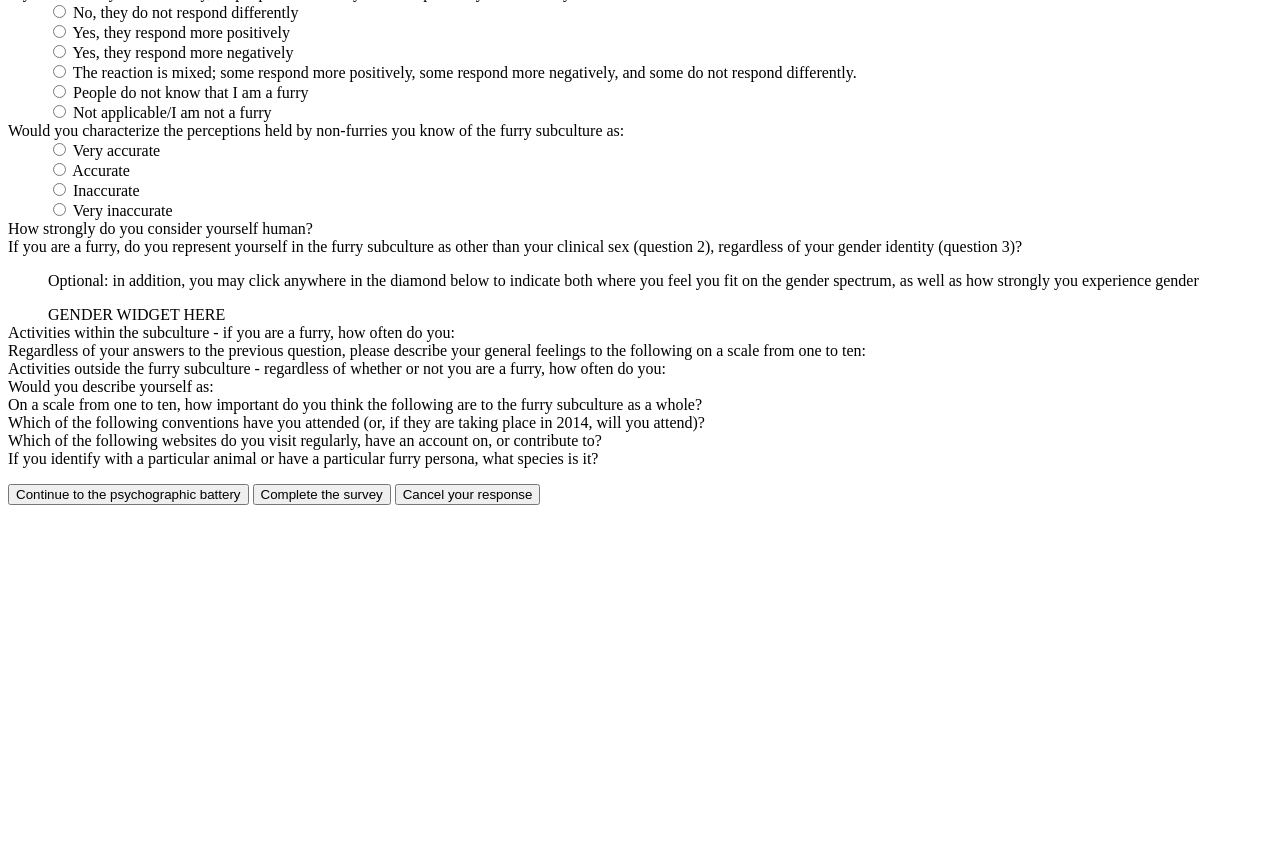
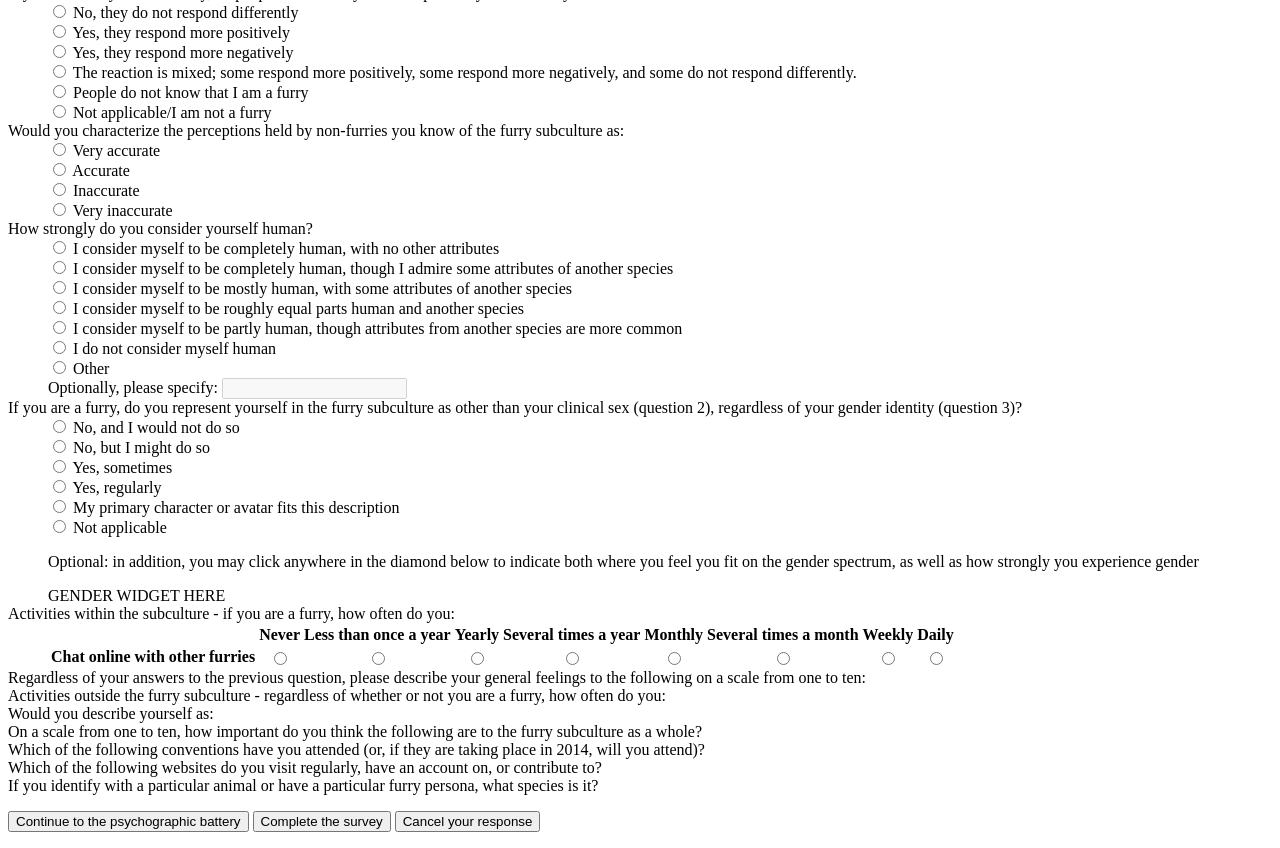
Before and after one commit to adjspecies/furrypoll, a Flask app: page /survey/overview/ in a window 1280 px wide. Shown: the part 3134-3982 px from the top of the page. Before the commit the page ends 3639 px from the top, so only its background shows below. Run offline with Flask 2, Linux system fonts and the light colour scheme; the visitor is signed in with stand-in values (Sample User, id 1); data that the repository does not hold is empty; parts of the project's set-up code (start-up, migrations or seed data) failed here and were passed over.

Commit message:
Work on questions.

```diff
--- a/templates/overview.html
+++ b/templates/overview.html
@@ -678,7 +678,7 @@
             <input type="checkbox" name="who_knows" id="16_who_knows_common_knowledge" data-number="16" value="common_knowledge" />
             <label for="16_who_knows_common_knowledge">It's common knowledge</label><br />
             <input type="checkbox" name="who_knows" id="16_who_knows_not_applicable" data-number="16" value="not_applicable" />
-            <label for="16_who_knows_">Not applicable/I am not a furry</label>
+            <label for="16_who_knows_not_applicable">Not applicable/I am not a furry</label>
         </dd>
         <dt>How do you think non-furries respond to your membership in the furry subculture?</dt>
         <dd>
@@ -729,14 +729,70 @@
         </dd>
         <dt>How strongly do you consider yourself human?</dt>
         <dd>
+            <input type="radio" name="how_human" id="20_how_human_completely_human" value="completely_human" data-number="20" />
+            <label for="20_how_human_completely_human">I consider myself to be completely human, with no other attributes</label><br />
+            <input type="radio" name="how_human" id="20_how_human_completely_human_admire_aspects" value="completely_human_admire_aspects" data-number="20" />
+            <label for="20_how_human_completely_human_admire_aspects">I consider myself to be completely human, though I admire some attributes of another species</label><br />
+            <input type="radio" name="how_human" id="20_how_human_mostly_human" value="mostly_human" data-number="20" />
+            <label for="20_how_human_mostly_human">I consider myself to be mostly human, with some attributes of another species</label><br />
+            <input type="radio" name="how_human" id="20_how_human_both_human_and_other_species" value="both_human_and_other_species" data-number="20" />
+            <label for="20_how_human_both_human_and_other_species">I consider myself to be roughly equal parts human and another species</label><br />
+            <input type="radio" name="how_human" id="20_how_human_mostly_other_species" value="mostly_other_species" data-number="20" />
+            <label for="20_how_human_mostly_other_species">I consider myself to be partly human, though attributes from another species are more common</label><br />
+            <input type="radio" name="how_human" id="20_how_human_other_species" value="other_species" data-number="20" />
+            <label for="20_how_human_other_species">I do not consider myself human</label><br />
+            <input type="radio" name="how_human" id="20_how_human_other" value="other" data-number="20" />
+            <label for="20_how_human_other">Other</label><br />
+            Optionally, please specify:
+            <input type="text" name="how_human_other" disabled="disabled" />
         </dd>
         <dt>If you are a furry, do you represent yourself in the furry subculture as other than your clinical sex (question 2), regardless of your gender identity (question 3)?</dt>
         <dd>
+            <input type="radio" name="gender_in_furry" id="21_gender_in_furry_never" value="never" data-number="21" />
+            <label for="21_gender_in_furry_never">No, and I would not do so</label><br />
+            <input type="radio" name="gender_in_furry" id="21_gender_in_furry_might" value="might" data-number="21" />
+            <label for="21_gender_in_furry_might">No, but I might do so</label><br />
+            <input type="radio" name="gender_in_furry" id="21_gender_in_furry_sometimes" value="sometimes" data-number="21" />
+            <label for="21_gender_in_furry_sometimes">Yes, sometimes</label><br />
+            <input type="radio" name="gender_in_furry" id="21_gender_in_furry_regularly" value="regularly" data-number="21" />
+            <label for="21_gender_in_furry_regularly">Yes, regularly</label><br />
+            <input type="radio" name="gender_in_furry" id="21_gender_in_furry_always" value="always" data-number="21" />
+            <label for="21_gender_in_furry_always">My primary character or avatar fits this description</label><br />
+            <input type="radio" name="gender_in_furry" id="21_gender_in_furry_not_applicable" value="not_applicable" data-number="21" />
+            <label for="21_gender_in_furry_not_applicable">Not applicable</label><br />
             <p>Optional: in addition, you may click anywhere in the diamond below to indicate both where you feel you fit on the gender spectrum, as well as how strongly you experience gender</p>
             <div>GENDER WIDGET HERE</div>
         </dd>
         <dt>Activities within the subculture - if you are a furry, how often do you:</dt>
         <dd>
+            <table>
+                <thead>
+                    <tr>
+                        <th></th>
+                        <th>Never</th>
+                        <th>Less than once a year</th>
+                        <th>Yearly</th>
+                        <th>Several times a year</th>
+                        <th>Monthly</th>
+                        <th>Several times a month</th>
+                        <th>Weekly</th>
+                        <th>Daily</th>
+                    </tr>
+                </thead>
+                <tbody>
+                    <tr>
+                        <th>Chat online with other furries</th>
+                        <td style="text-align: center"><input type="radio" name="furry_activities_chat_online" value="0" /></td>
+                        <td style="text-align: center"><input type="radio" name="furry_activities_chat_online" value="1" /></td>
+                        <td style="text-align: center"><input type="radio" name="furry_activities_chat_online" value="2" /></td>
+                        <td style="text-align: center"><input type="radio" name="furry_activities_chat_online" value="3" /></td>
+                        <td style="text-align: center"><input type="radio" name="furry_activities_chat_online" value="4" /></td>
+                        <td style="text-align: center"><input type="radio" name="furry_activities_chat_online" value="5" /></td>
+                        <td style="text-align: center"><input type="radio" name="furry_activities_chat_online" value="6" /></td>
+                        <td style="text-align: center"><input type="radio" name="furry_activities_chat_online" value="7" /></td>
+                    </tr>
+                </tbody>
+            </table>
         </dd>
         <dt>Regardless of your answers to the previous question, please describe your general feelings to the following on a scale from one to ten:</dt>
         <dd>
```
